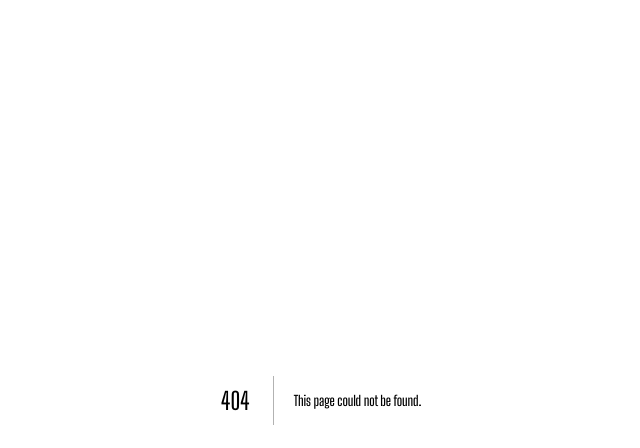
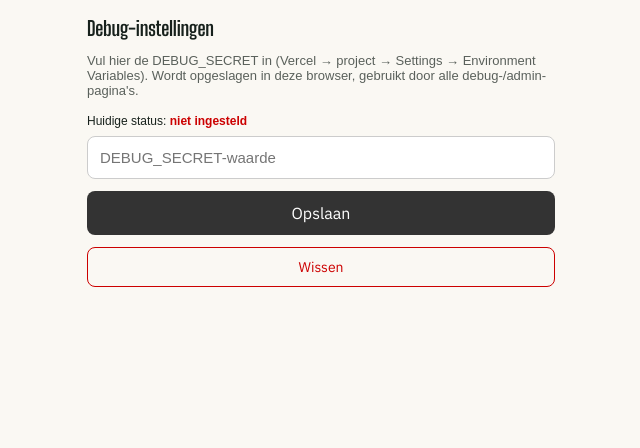
Before and after one commit to stuctech-eng/GoKnoop, a Next.js app: page /debug/instellingen in a window 1280 px wide. Before the commit this address had no page. Shown: the top 448 px of the page, without its empty margins (319-959 px from the left). Built offline with nearby package versions, Linux system fonts and the light colour scheme.

Commit message:
goknoop debug instellingen — v1.0.355 — 10 sep 2026, 21:10

```diff
--- /dev/null
+++ b/app/debug/instellingen/page.tsx
@@ -0,0 +1,60 @@
+"use client";
+
+import { useState, useEffect } from "react";
+
+export default function DebugInstellingenPage() {
+  const [value, setValue] = useState("");
+  const [saved, setSaved] = useState(false);
+  const [currentlyStored, setCurrentlyStored] = useState<string | null>(null);
+
+  useEffect(() => {
+    const stored = window.localStorage.getItem("goknoop_debug_secret");
+    setCurrentlyStored(stored);
+    if (stored) setValue(stored);
+  }, []);
+
+  function save() {
+    window.localStorage.setItem("goknoop_debug_secret", value.trim());
+    setCurrentlyStored(value.trim());
+    setSaved(true);
+    setTimeout(() => setSaved(false), 2000);
+  }
+
+  function clear() {
+    window.localStorage.removeItem("goknoop_debug_secret");
+    setValue("");
+    setCurrentlyStored(null);
+  }
+
+  return (
+    <div style={{ padding: 16, fontFamily: "sans-serif", maxWidth: 500, margin: "0 auto" }}>
+      <h1 style={{ fontSize: 20, marginBottom: 8 }}>Debug-instellingen</h1>
+      <p style={{ fontSize: 13, opacity: 0.7, marginBottom: 16 }}>
+        Vul hier de DEBUG_SECRET in (Vercel → project → Settings → Environment Variables). Wordt opgeslagen in deze browser, gebruikt door alle debug-/admin-pagina's.
+      </p>
+
+      <p style={{ fontSize: 12, marginBottom: 8 }}>
+        Huidige status: {currentlyStored ? <strong style={{ color: "#085041" }}>ingesteld ({currentlyStored.length} tekens)</strong> : <strong style={{ color: "#c00" }}>niet ingesteld</strong>}
+      </p>
+
+      <input
+        type="text"
+        value={value}
+        onChange={(e) => setValue(e.target.value)}
+        placeholder="DEBUG_SECRET-waarde"
+        style={{ width: "100%", padding: 12, fontSize: 15, border: "1px solid #ccc", borderRadius: 8, marginBottom: 12 }}
+        autoCapitalize="off"
+        autoCorrect="off"
+        spellCheck={false}
+      />
+
+      <button onClick={save} style={{ width: "100%", padding: 12, fontSize: 16, background: saved ? "#085041" : "#333", color: "white", border: "none", borderRadius: 8, marginBottom: 12 }}>
+        {saved ? "Opgeslagen ✓" : "Opslaan"}
+      </button>
+
+      <button onClick={clear} style={{ width: "100%", padding: 10, fontSize: 14, background: "transparent", color: "#c00", border: "1px solid #c00", borderRadius: 8 }}>
+        Wissen
+      </button>
+    </div>
+  );
+}
--- a/app/debug/page.tsx
+++ b/app/debug/page.tsx
@@ -27,6 +27,7 @@ const CATEGORIES: DebugCategory[] = [
   {
     title: "Netwerkgat-onderzoek",
     links: [
+      { href: "/debug/instellingen", label: "Debug-instellingen (sleutel invullen)", description: "Vul hier de DEBUG_SECRET in, zonder browserconsole." },
       { href: "/debug/test-to-destination-live", label: "Live test: /api/route/to-destination", description: "Reproduceert de foutmelding uit de app direct, met exacte fout + timing." },
       { href: "/debug/test-nwb-geometry-resolver", label: "Geometrie-resolver debuggen", description: "Probeert drie resourceId-varianten, toont de ruwe PDOK-respons per variant." },
       { href: "/debug/trace-337km-cause", label: "Gerichte trace: 337km-anomalie", description: "Waarom reproduceerde de anomalie niet in productie? Echte productie-connectoren, geen nieuwe generatie." },
```
